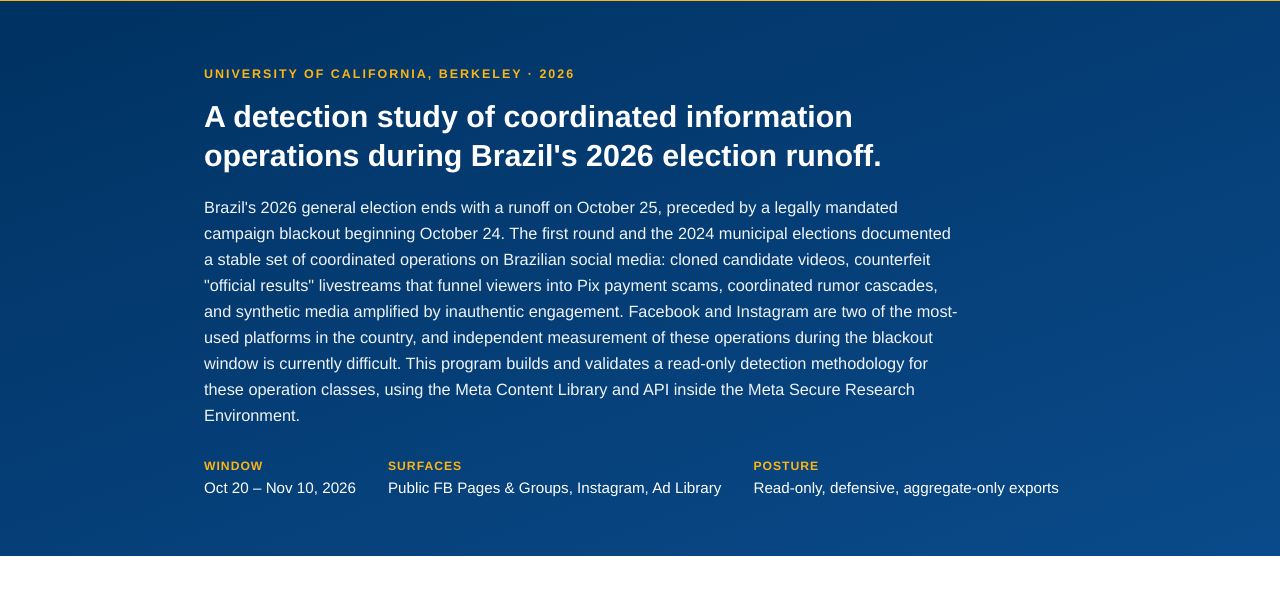
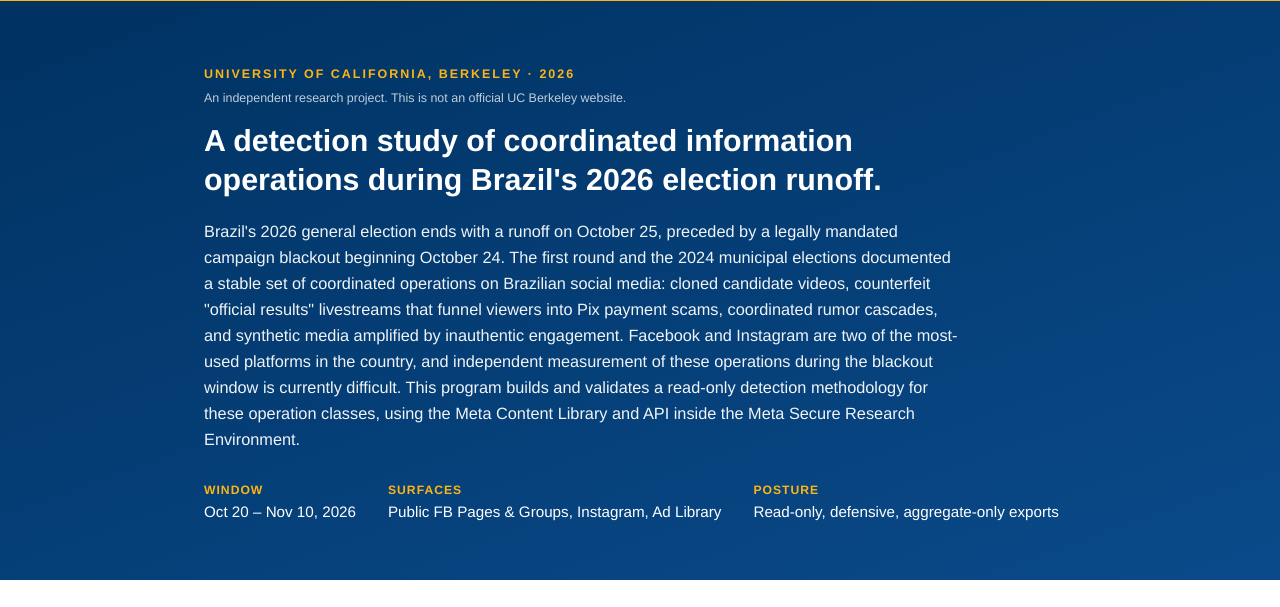
Before and after one commit to ehovagim/electoral-integrity-monitoring, a website built with Vite: page index.html in a window 1280 px wide. Shown: the part 115-722 px from the top of the page. Built offline with nearby package versions, Linux system fonts and the light colour scheme.

Commit message:
Prominent independent-project disclaimer

```diff
--- a/index.html
+++ b/index.html
@@ -32,6 +32,7 @@
     <section class="hero">
       <div class="wrap">
         <p class="kicker">University of California, Berkeley · 2026</p>
+        <p class="independent-note">An independent research project. This is not an official UC Berkeley website.</p>
         <h1>A detection study of coordinated information operations during Brazil's 2026 election runoff.</h1>
         <p class="lede">
           Brazil's 2026 general election ends with a runoff on October 25, preceded by a
--- a/src/style.css
+++ b/src/style.css
@@ -64,6 +64,11 @@ nav a:hover { opacity: 1; text-decoration: underline; }
   letter-spacing: 2px;
   font-size: 0.78rem;
   font-weight: 700;
+  margin: 0 0 4px;
+}
+.independent-note {
+  font-size: 0.78rem;
+  opacity: 0.75;
   margin: 0 0 12px;
 }
 .hero h1 { font-size: 1.9rem; line-height: 1.3; margin: 0 0 18px; max-width: 780px; }
```
